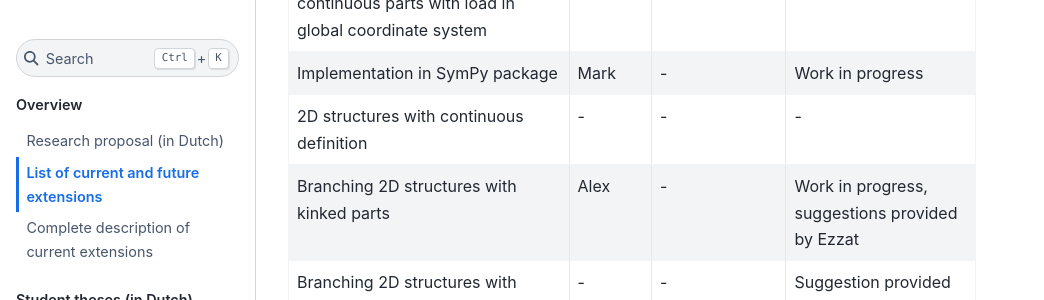
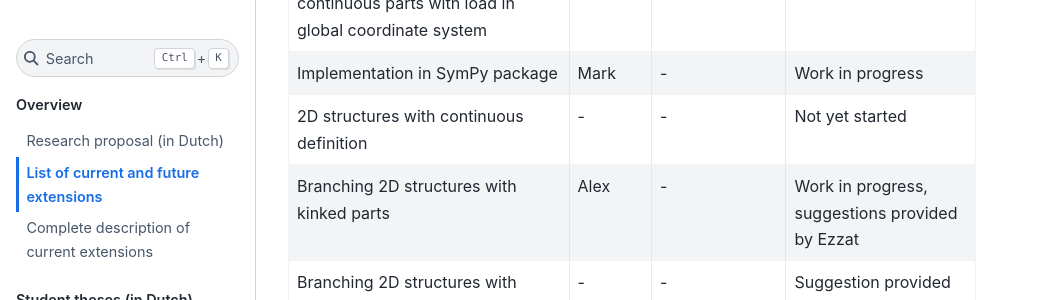
Before and after one commit to TeachBooks/Macaulays_method, a Jupyter Book: the page built from book/overview.md, in a window 1280 px wide and 900 px high, scrolled down 552 px. Shown: the part 154-454 px from the top of the window, without its empty margins (0-1044 px from the left). Built offline with Jupyter Book 1.0.4 settings and Sphinx 7.4.7 and the Sphinx Book theme 1.1.4, drawn with Linux system fonts in a browser that asks for light colours; pages that are not in the unit, such as notebooks, are missing from menus; comment, search, counter and statistics services are not loaded.

Commit message:
Update overview.md

```diff
--- a/book/overview.md
+++ b/book/overview.md
@@ -13,7 +13,7 @@
 |     Influence line for 2D structures            |     Julia              |     31 October 2023    |     Completed                    |
 |     (Curved) 1D structures with continuous parts with load in global coordinate system          |     Ezzat              |             |     Completed |
 |     Implementation in SymPy package             |     Mark               |     -                  |     Work in progress             |
-|     2D structures with continuous definition     |     -                 |     -                  |     -             |
+|     2D structures with continuous definition     |     -                 |     -                  |    Not yet started             |
 |     Branching 2D structures with kinked parts  |     Alex                  |     -                  |     Work in progress, suggestions provided by Ezzat |
 |     Branching 2D structures with continuous definition  |   -                 |     -                  |     Suggestion provided by Ezzat |
 |     Looping 2D structures                       |     Alex                  |     -                  |     Work in progress              |
```
